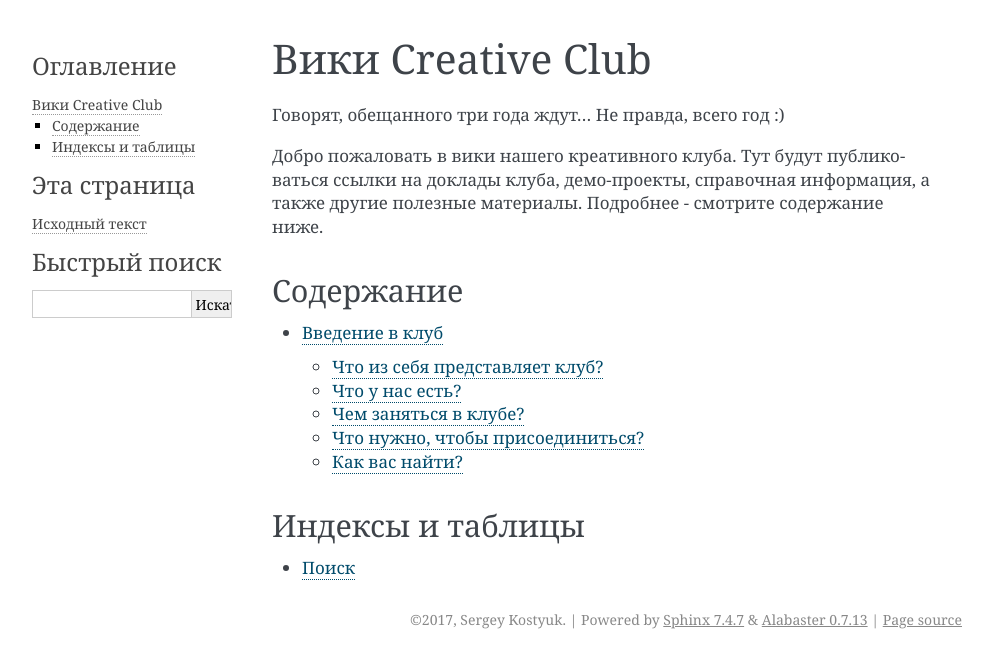
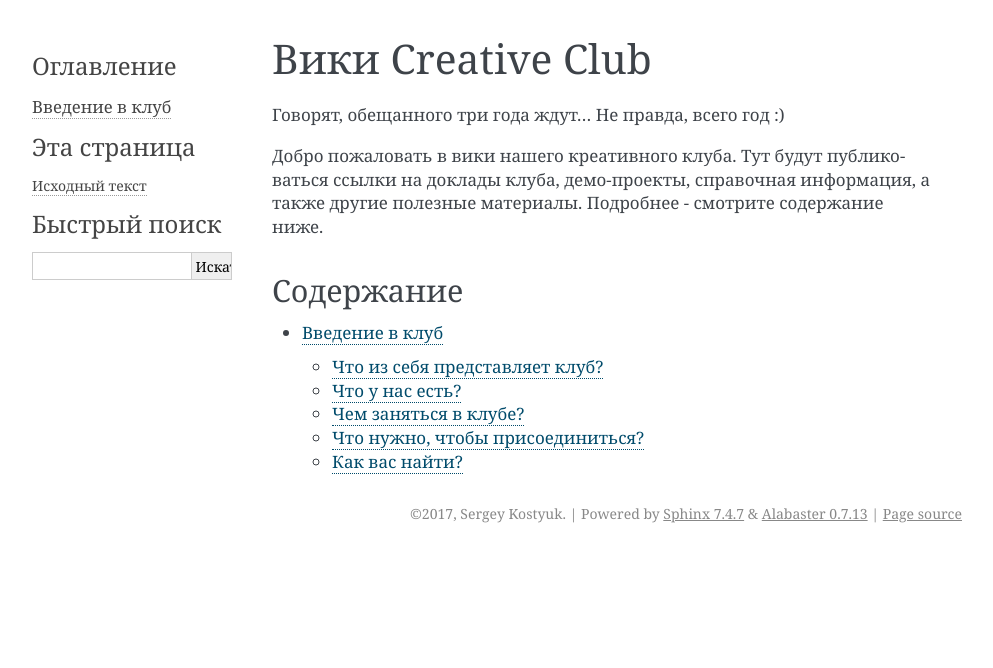
Before and after one commit to crtv-club/crtv_club, a Sphinx documentation site: the page built from docs/source/index.rst, in a window 1280 px wide. Shown: the top 668 px of the page, without its empty margins (148-1141 px from the left). Built offline with Sphinx 7.4.7, drawn with Linux system fonts in a browser that asks for light colours; pages that are not in the unit, such as notebooks, are missing from menus.

Commit message:
Updated sidebar, removed 'indeces and tables' section

```diff
--- a/docs/source/conf.py
+++ b/docs/source/conf.py
@@ -159,6 +159,9 @@ html_static_path = ['_static']
 
 # Custom sidebar templates, maps document names to template names.
 #html_sidebars = {}
+html_sidebars = {
+   '**': ['globaltoc.html', 'sourcelink.html', 'searchbox.html']
+}
 
 # Additional templates that should be rendered to pages, maps page names to
 # template names.
--- a/docs/source/index.rst
+++ b/docs/source/index.rst
@@ -22,10 +22,3 @@
    intro_to_the_club
    demo_projects
    useful_matherials
-
-
-
-Индексы и таблицы
------------------
-
-* :ref:`search`
```
